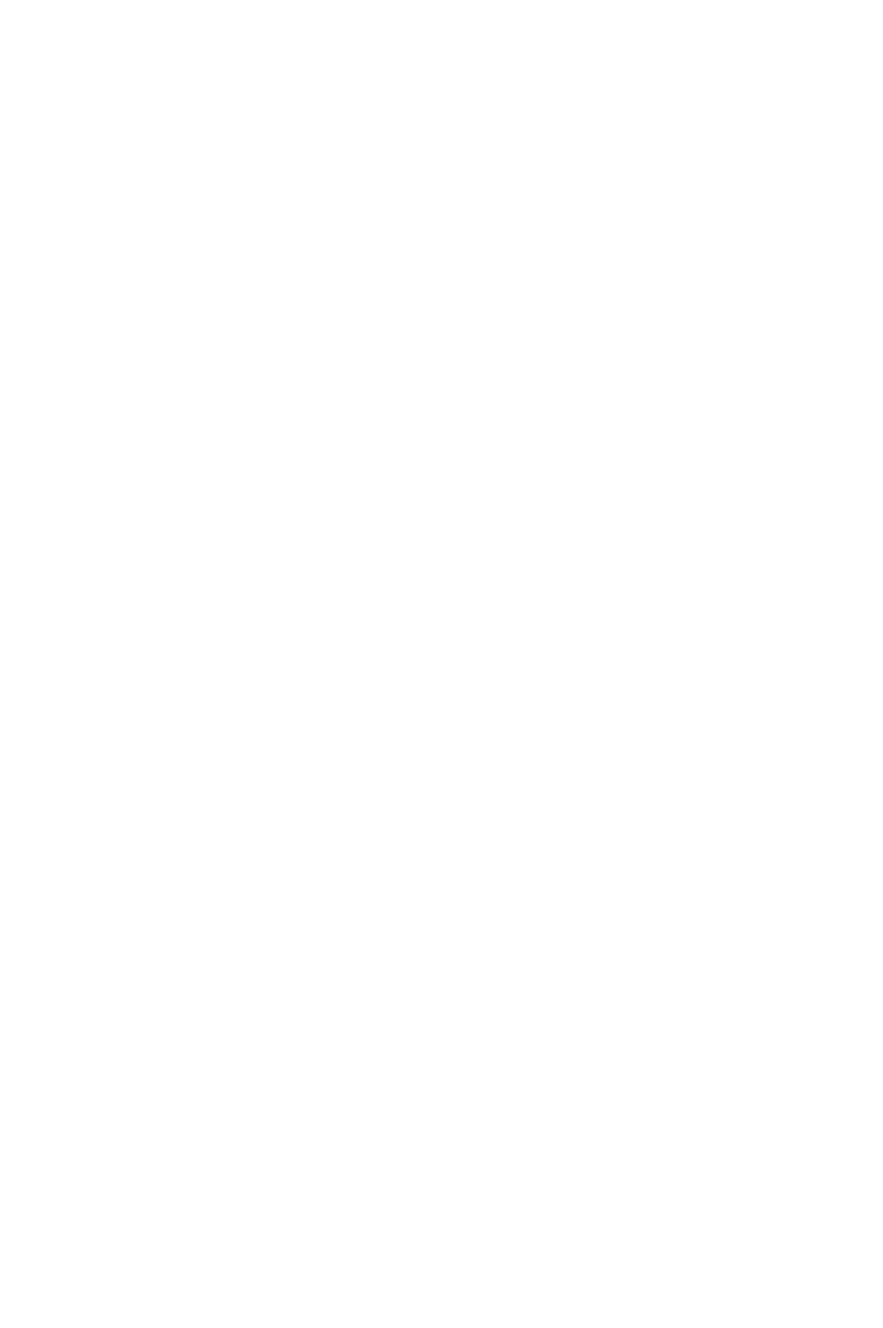
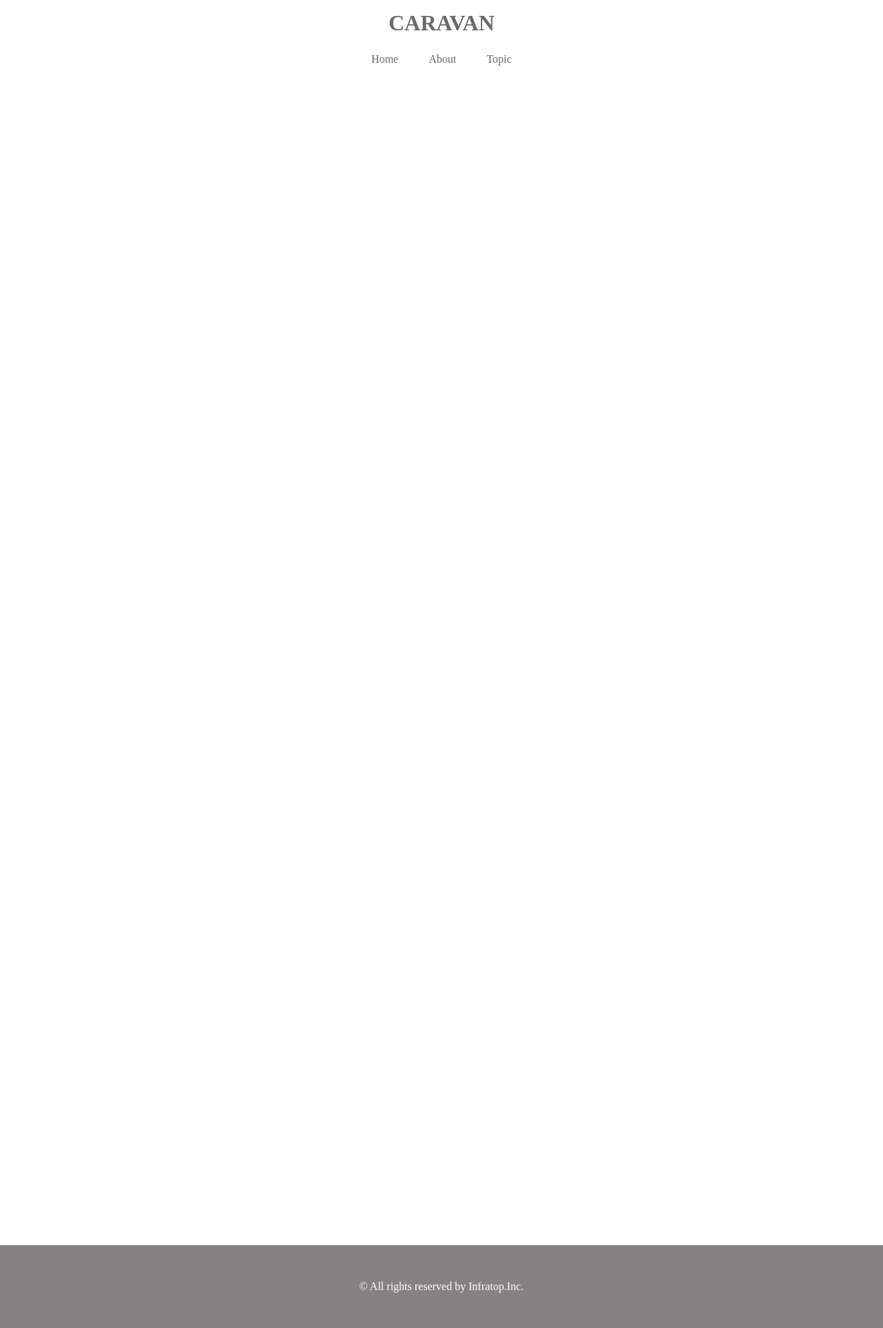
Before and after one commit to takayamadaiki/html.css.infratop, a plain HTML site: page caravan/index.html in a window 1280 px wide. Shown: the whole page at 69% size. Before the commit the page ends 1850 px from the top, so only its background shows below. Drawn offline with Linux system fonts and the light colour scheme.

Commit message:
[Finish] 1-5

```diff
--- a/caravan/index.html
+++ b/caravan/index.html
@@ -6,7 +6,23 @@
     <title>CARAVAN</title>
   </head>
   <body>
-    <header></header>
+    <header>
+      <h1 class="heading">
+        <a href="index.html">
+          CARAVAN
+        </a>
+      </h1>
+    </header>
+
+    <nav>
+      <ul class="nav-list">
+        <li class="nav-list-item">
+          <a href="index.html">Home</a>
+        </li>
+        <li class="nav-list-item">About</li>
+        <li class="nav-list-item">Topic</li>
+      </ul>
+    </nav>
 
     <div class="main-visual">
       <div class="main-visual-content"></div>
@@ -17,6 +33,8 @@
       <div class="sidebar"></div>
     </div>
 
-    <footer></footer>
+    <footer>
+      <p class="footer-text">© All rights reserved by Infratop.Inc.</p>
+    </footer>
   </body>
 </html>
--- a/caravan/style.css
+++ b/caravan/style.css
@@ -2,11 +2,34 @@
   margin: 0;
   padding: 0;
   box-sizing: border-box;
+  color: #6c6b6b;
 }
+
+a {
+  text-decoration: none;
+}
+
 header {
   width: 90%;
   padding: 15px 0;
   margin: 0 auto;
+  text-align: center;
+}
+
+header .heading {
+  font-size: 32px;
+}
+
+.nav-list {
+  text-align: center;
+  padding: 10px 0;
+  margin: 0 auto;
+}
+
+.nav-list-item {
+  list-style: none;
+  display: inline-block;
+  margin:  0 20px;
 }
 
 .main-visual {
@@ -35,7 +58,15 @@ header {
   width: 240px;
   height: 1400px;
 }
+
 footer {
   width: 100%;
   height: 120px;
+  text-align: center;
+  line-height: 120px;
+  background-color: #848282;
 }
+
+.footer-text {
+  color: #fff;
+}
--- /dev/null
+++ b/演習問題/1-5_exercise/style.css
@@ -0,0 +1,116 @@
+* {
+  margin: 0;
+  padding: 0;
+  box-sizing: border-box;
+}
+
+header {
+  width: 100%;
+  padding: 20px 0;
+  text-align: center;
+}
+
+.nav-list {
+  text-align: center;
+  padding: 15px 0;
+  margin: 0 auto;
+  border-bottom: 1px solid #848282;
+  border-top: 1px solid #848282;
+}
+
+.nav-list-item {
+  list-style: none;
+  display: inline-block;
+  margin: 0 20px;
+}
+
+.main {
+  width: 800px;
+  margin: 50px auto;
+  display: flex;
+  flex-wrap: wrap;
+}
+
+.box1 {
+  width: 200px;
+  height: 200px;
+  background-color: #e6ffe9;
+}
+
+.box2 {
+  width: 200px;
+  height: 200px;
+  background-color: #cbffd3;
+}
+
+.box3 {
+  width: 200px;
+  height: 200px;
+  background-color: #aeffbd;
+}
+
+.box4 {
+  width: 200px;
+  height: 200px;
+  background-color: #93ffab;
+}
+
+.box5 {
+  width: 200px;
+  height: 200px;
+  background-color: #f3ffd8;
+}
+
+.box6 {
+  width: 200px;
+  height: 200px;
+  background-color: #edffbe;
+}
+
+.box7 {
+  width: 200px;
+  height: 200px;
+  background-color: #e9ffa5;
+}
+
+.box8 {
+  width: 200px;
+  height: 200px;
+  background-color: #e4ff8d;
+}
+
+.box9 {
+  width: 200px;
+  height: 200px;
+  background-color: #d9e5ff;
+}
+
+.box10 {
+  width: 200px;
+  height: 200px;
+  background-color: #bad3ff;
+}
+
+.box11 {
+  width: 200px;
+  height: 200px;
+  background-color: #a4c6ff;
+}
+
+.box12 {
+  width: 200px;
+  height: 200px;
+  background-color: #8eb8ff;
+}
+
+footer {
+  width: 100%;
+  height: 120px;
+  text-align: center;
+  line-height: 120px;
+  background-color: #848282;
+}
+
+.footer-text {
+  color: #fff;
+}
```
Also changed, not shown: 演習問題/1-5_exercise/index.html (added, +47 -0 lines), 1 other file.
